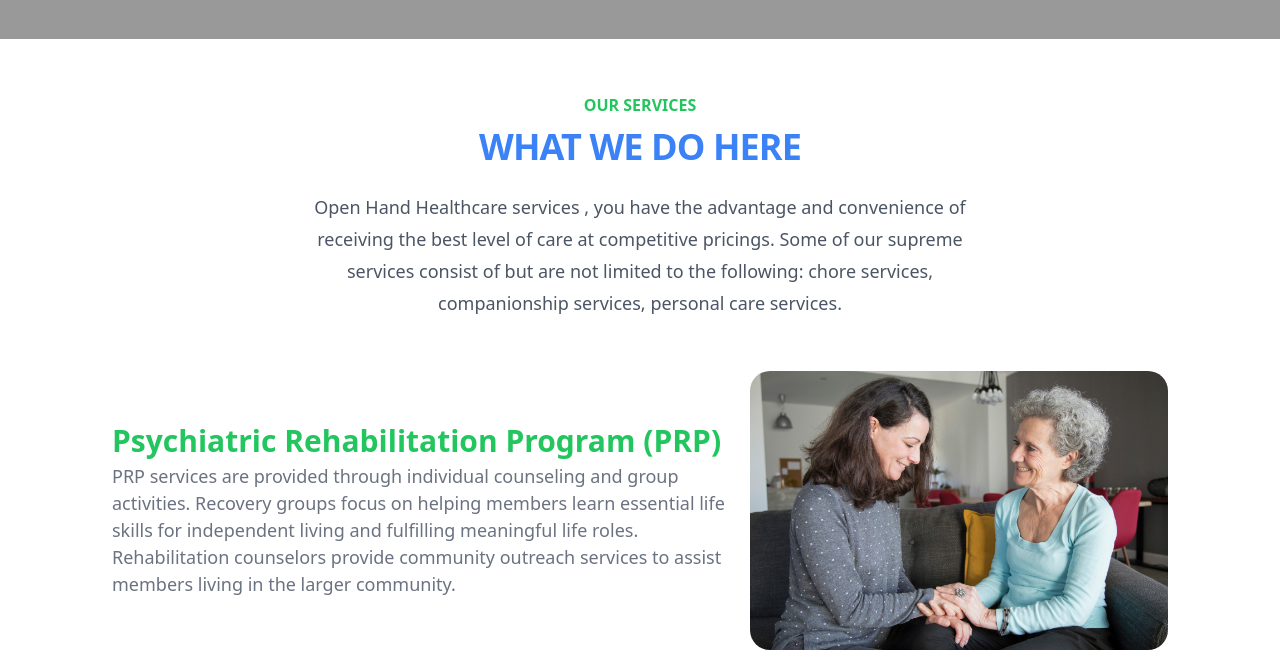
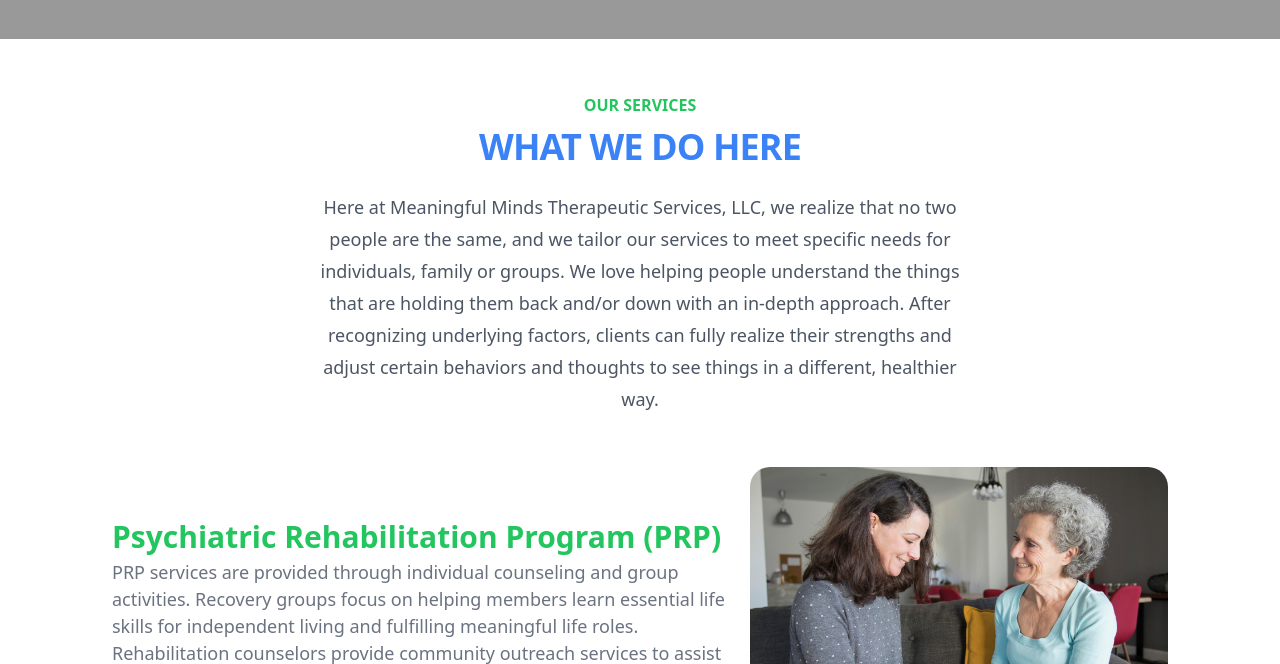
Before and after one commit to Victory-Sakey/HRB, a Django app: page /services in a window 1280 px wide. Shown: the part 605-1269 px from the top of the page. Run offline with Django 4.2, Linux system fonts and the light colour scheme; some libraries are stand-ins or nearby versions.

Commit message:
Rewritten

```diff
--- a/Onboarding/templates/services.html
+++ b/Onboarding/templates/services.html
@@ -128,10 +128,13 @@
           <div class="mx-auto max-w-2xl lg:text-center lg:pl-[0px] pl-5 lg:pr-[0px] pr-2 md:mb-8 " >
             <h2 class="text-base  font-semibold leading-7 uppercase text-green-500">Our Services</h2>
             <p class="mt-2 text-3xl font-bold tracking-tight uppercase text-blue-500 sm:text-4xl">what we do here</p>
-            <p class="mt-6 text-lg leading-8 text-gray-600">Open Hand Healthcare services , you have the advantage and
-                convenience of receiving the best level of care at competitive pricings. Some of our
-                supreme services consist of but are not limited to the following: chore services,
-                companionship services, personal care services.</p>
+            <p class="mt-6 text-lg leading-8 text-gray-600">Here at Meaningful Minds Therapeutic Services, LLC, we realize that no two
+              people are the same, and we tailor our services to meet specific needs for
+              individuals, family or groups. We love helping people understand the things
+              that are holding them back and/or down with an in-depth approach. After
+              recognizing underlying factors, clients can fully realize their strengths and
+              adjust certain behaviors and thoughts to see things in a different, healthier
+              way.</p>
           </div>
          </div>
             <div class="features-items pt-5 container mx-auto">
```
